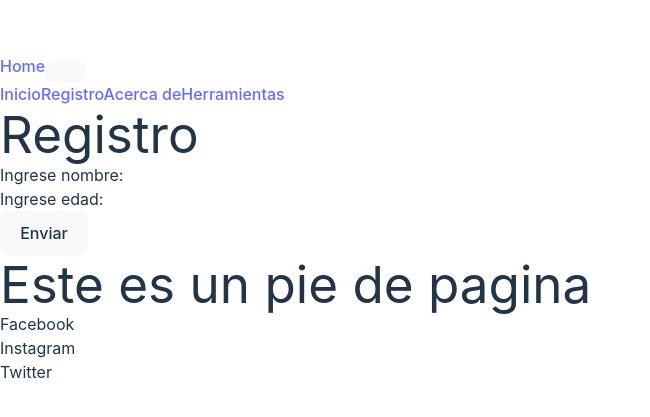
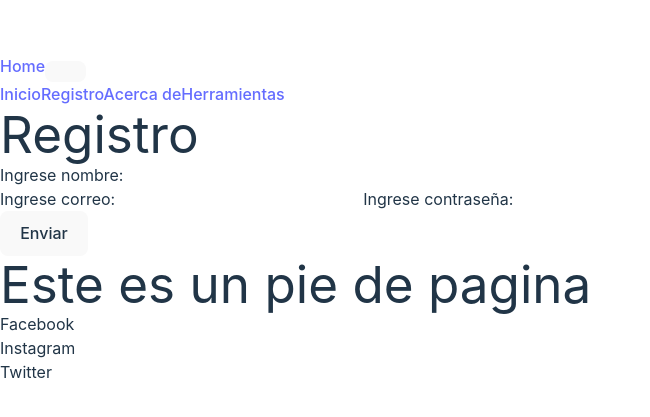
Before and after one commit to DiegoLegarda/Proyecto-vite, a React (Vite) app in the folder Cliente/: page /Registro in a window 1280 px wide. Shown: the part 181-598 px from the top of the page, without its empty margins (0-650 px from the left). Built offline with nearby package versions, Linux system fonts and the light colour scheme.

Commit message:
comunicacion con el servidor

```diff
--- a/Cliente/package.json
+++ b/Cliente/package.json
@@ -10,6 +10,7 @@
     "preview": "vite preview"
   },
   "dependencies": {
+    "axios": "^1.7.7",
     "bootstrap": "^5.3.3",
     "react": "^18.3.1",
     "react-bootstrap": "^2.10.5",
--- a/Cliente/src/componentes/manejoFormulario.jsx
+++ b/Cliente/src/componentes/manejoFormulario.jsx
@@ -1,16 +1,85 @@
 import React, { useState } from 'react';
+import axios from 'axios';
+
 function ManejoFormulario() {
-    const [name, setName] = useState("");
+    const [datosForm, setDatosForm] = useState({ nombre: '', correo: '', contraseña: '' });
+    const [datos, setDatos] = useState({});
+    const [enviando, setEnviando] = useState(false);
+    const [error, setError] = useState(null);
+    const [registroExitoso, setRegistroExitoso] = useState(false);
+
+    const manejoCambios = (e) => {
+        const { name, value } = e.target;
+        setDatosForm({ ...datosForm, [name]: value });
+    };
+    const URL = 'http://localhost:3000/api/usuariosDB';
+    const manejoSumision = (e) => {
+        e.preventDefault();
+        if (enviando) return;
+        setEnviando(true);
+        console.log(datosForm);
+        axios.post(URL, datosForm)
+            .then((response) => {
+                setDatos(response.data);
+                console.log(datos);
+                setRegistroExitoso(true);
+            })
+            .catch((error) => {
+                if (error.response && error.response.data) {
+                    setError(`Error: ${error.response.data.mensaje}`);
+                } else {
+                    setError(`Error: ${error.message}`);
+                }
+                console.log('Error al enviar el formulario:',error);
+            })
+            .finally(() => {
+                setEnviando(false);
+            });
+    }
 
     return (
-        <form>
-            <label>Introduzca su nombre:
-                <input type="text"
-                    value={name}
-                    onChange={(evento) => setName(evento.target.value)}
+        <form onSubmit={manejoSumision}>
+            <label>
+                Ingrese nombre:
+                <input
+                    type="text"
+                    name="nombre"
+                    value={datosForm.nombre || ""}
+                    onChange={manejoCambios}
                 />
-                <p>{name}</p>
             </label>
+            <br />
+            <label>
+                Ingrese correo:
+                <input
+                    type="mail"
+                    name="correo"
+                    value={datosForm.correo || ""}
+                    onChange={manejoCambios}
+                />
+            </label>
+            <label>
+                Ingrese contraseña:
+                <input
+                    type="password"
+                    name="contraseña"
+                    value={datosForm.contraseña || ""}
+                    onChange={manejoCambios}
+                />
+            </label>
+            <br />
+            <button type="submit" disabled={enviando}>
+                {enviando ? 'Enviando...' : 'Enviar'}
+            </button>
+            {registroExitoso && (
+                <div>
+                    <p>Usuario registrado exitosamente:</p>
+                    <p>Nombre: {datos.nombre}</p>
+                    <p>Correo: {datos.correo}</p>
+                    <p>Fecha de Registro: {new Date(datos.fechaRegistro).toLocaleString()}</p>
+                </div>
+            )}
+            {error && <p style={{ color: 'red' }}>{error}</p>}
         </form>
     )
 }
--- a/Cliente/src/paginas/registro.jsx
+++ b/Cliente/src/paginas/registro.jsx
@@ -1,10 +1,12 @@
 import ManejoFormulari2 from '../componentes/manejoFormulario2'
+import ManejoFormulario from '../componentes/manejoFormulario'
 import BarraNav from  "../componentes/barraNav.jsx";
+import ManejoFormulario2 from '../componentes/manejoFormulario2';
 function Registro(){
     return(
         <div>
             <h1>Registro</h1>
-            <ManejoFormulari2/>
+            <ManejoFormulario/>
         </div>
     );
 }
```
Also changed, not shown: 1 other file (tests, documents, lock files or other folders).
